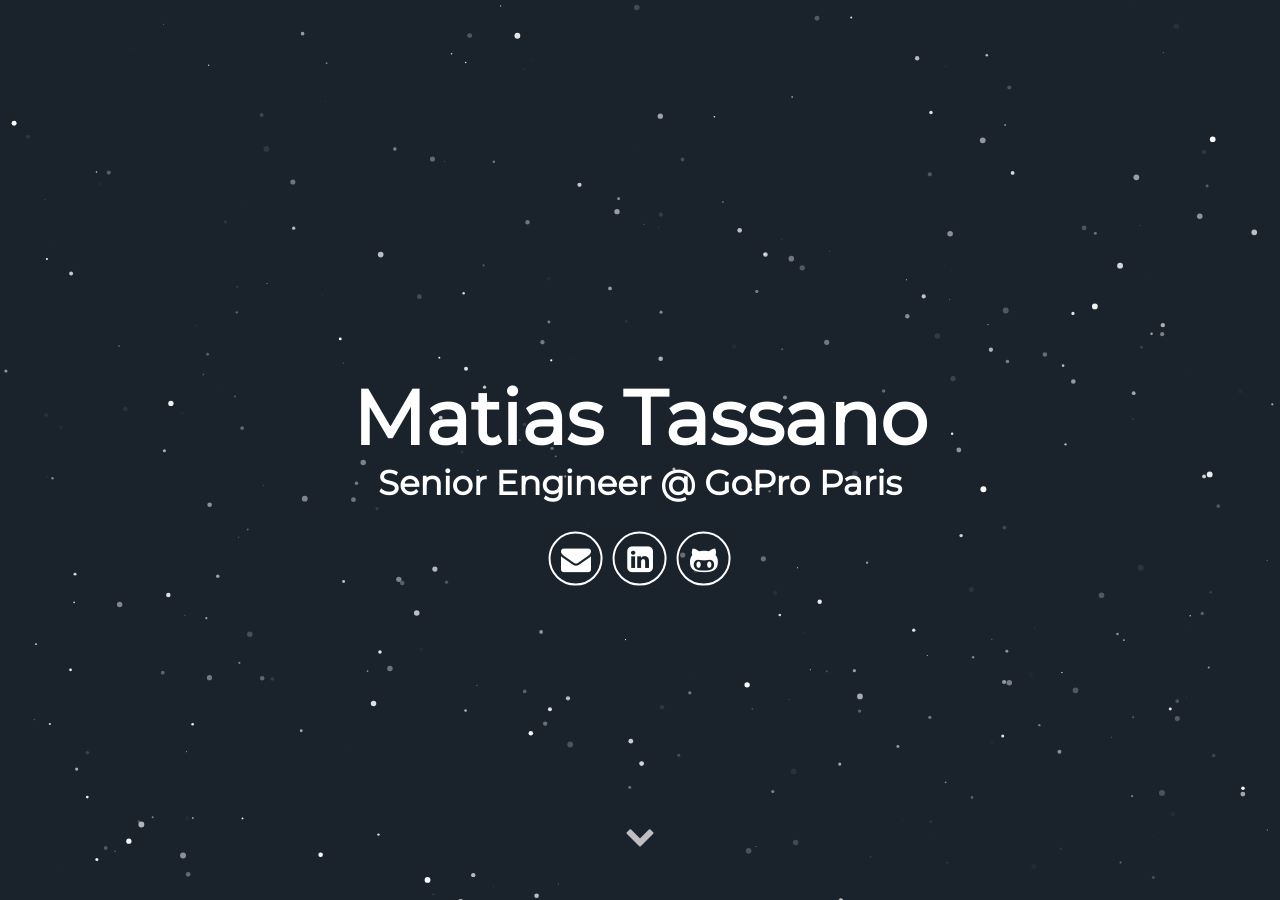
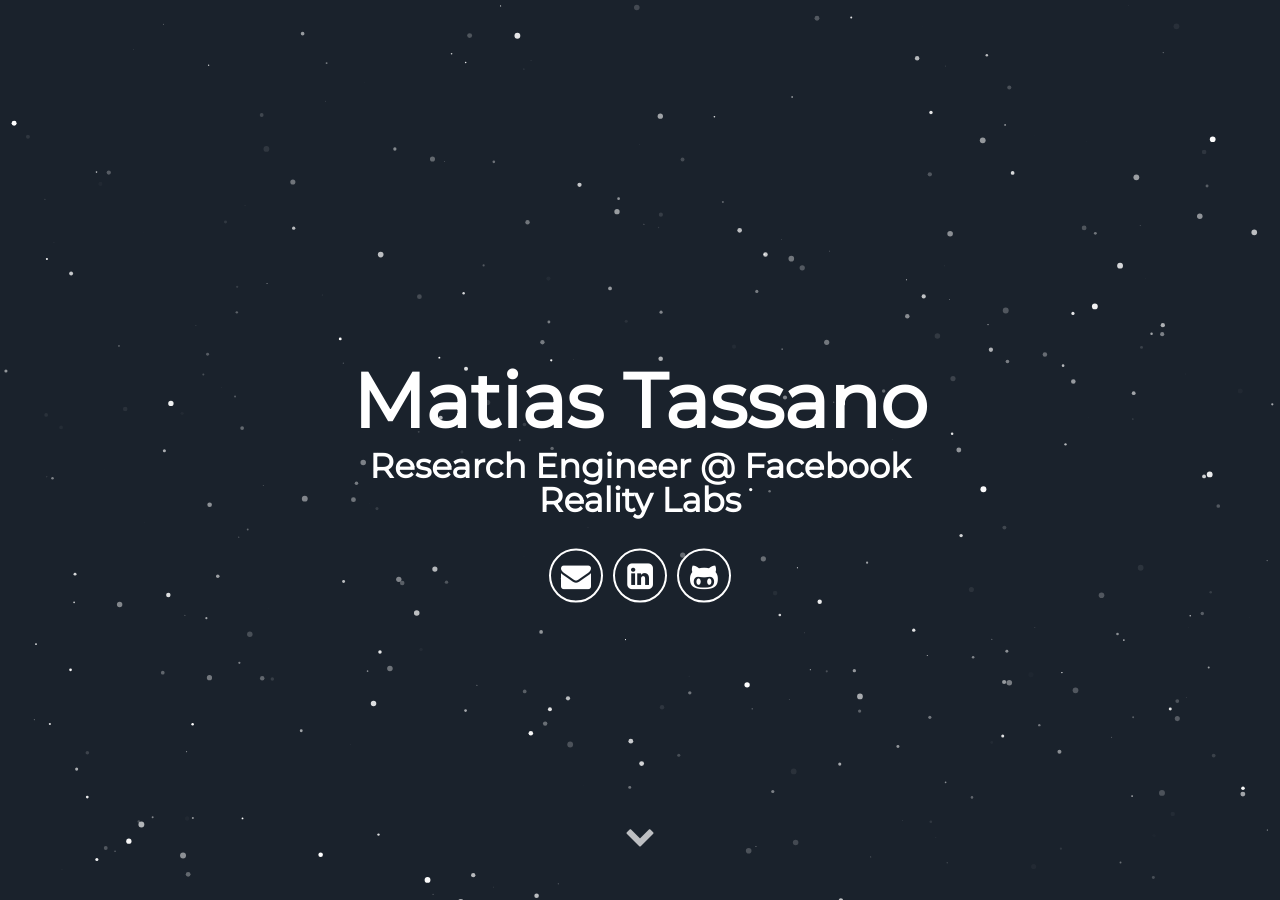
Before and after one commit to m-tassano/m-tassano.github.io, a Jekyll site: the page built from index.md, in a window 1280 px wide and 900 px high. Built offline with Jekyll 4.4.1, drawn with Linux system fonts in a browser that asks for light colours; some web fonts are replaced; some of the changed text lies outside the part shown.

Commit message:
Update _config.yml

```diff
--- a/_config.yml
+++ b/_config.yml
@@ -9,8 +9,8 @@
 
 # User settings
 username: Matias Tassano
-user_description: I am Senior Engineer at GoPro Paris. My research interests include neural networks for image and video restoration, computer vision, image processing, and embedded systems. I've also worked on control theory. I obtained a PhD in Applied Mathematics from <a href="https://www.univ-paris5.fr/">Paris Descartes University</a>, a master's degree in Applied Mathematics from <a href="https://ens-paris-saclay.fr/">ENS Cachan</a>, and a master's degree in Electrical Engineering from <a href="https://www.fing.edu.uy/">Universidad de la República</a>.
-user_title: Senior Engineer @ GoPro Paris
+user_description: I am  Research Engineer at Facebook Reality Labs based in Zurich. Previously, I worked for over 5 years as a Senior Engineer at GoPro Paris. My research interests include neural networks for image and video restoration, computer vision, image processing, and embedded systems. I've also worked on control theory. I obtained a PhD in Applied Mathematics from <a href="https://www.univ-paris5.fr/">Paris Descartes University</a>, a master's degree in Applied Mathematics from <a href="https://ens-paris-saclay.fr/">ENS Cachan</a>, and a master's degree in Electrical Engineering from <a href="https://www.fing.edu.uy/">Universidad de la República</a>.
+user_title: Research Engineer @ Facebook Reality Labs
 email: tasso.matias@gmail.com
 github_username:  m-tassano
 linkedin_username: matias-tassano
```
